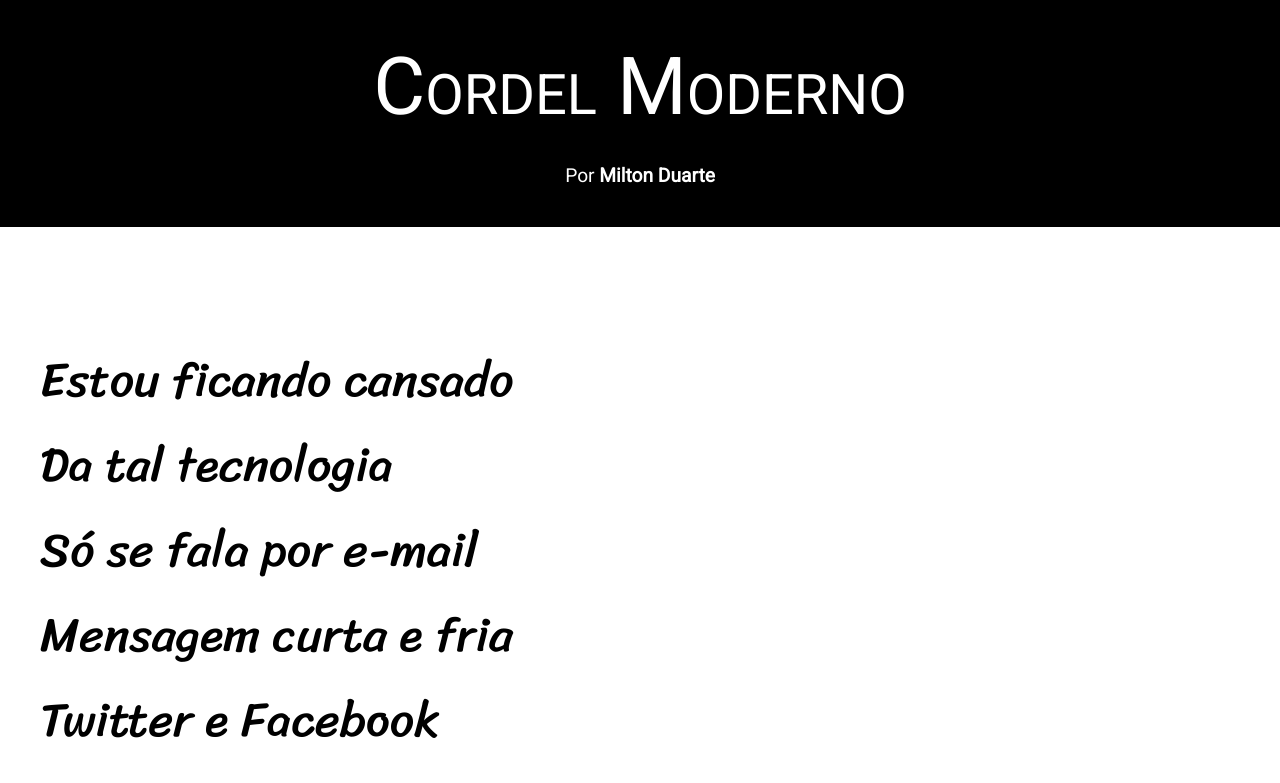
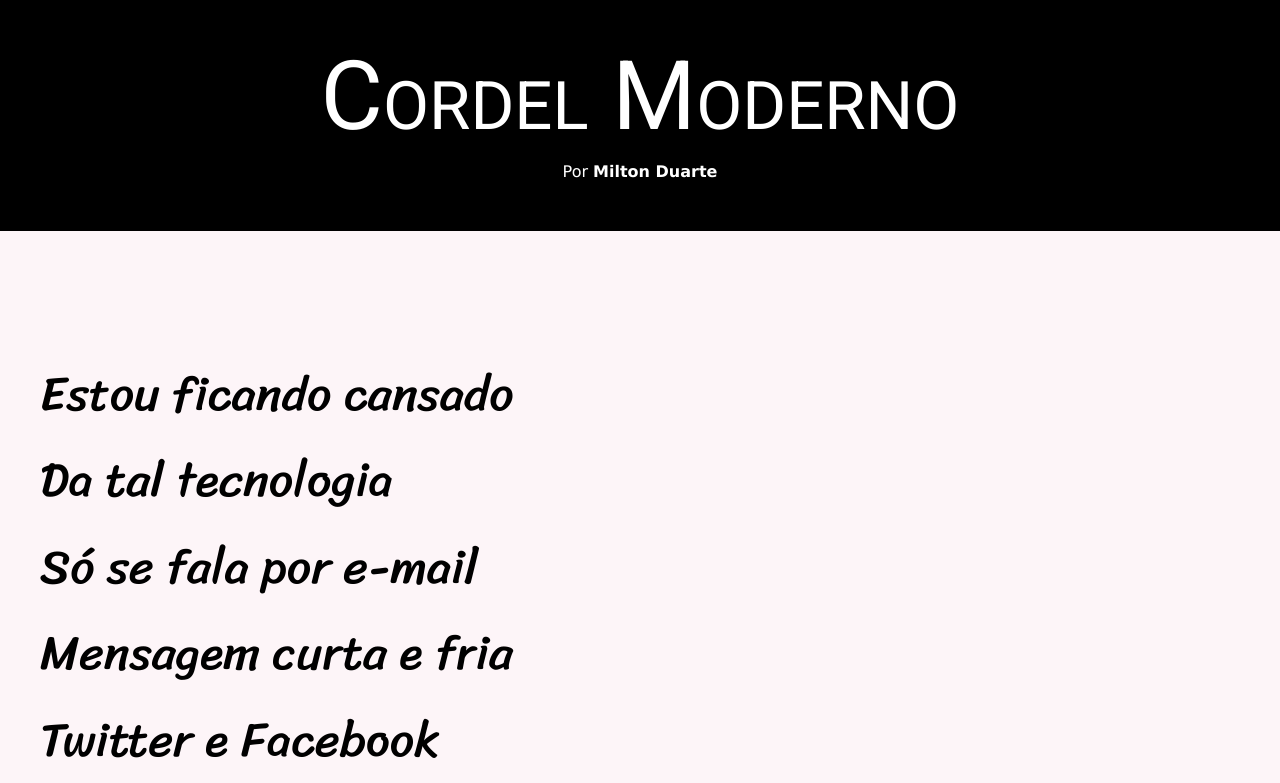
Before and after one commit to Andrelslp/Cordel_Moderno-Efeito_Paralax, a plain HTML site: page index.html in a window 1280 px wide. Shown: the top 783 px of the page. Drawn offline with Linux system fonts and the light colour scheme.

Commit message:
Finalizado

```diff
--- a/estilo/style.css
+++ b/estilo/style.css
@@ -5,6 +5,11 @@
 @import url('https://fonts.googleapis.com/css2?family=Roboto&display=swap');
 
 :root {
+    --cor_header: black;
+    --cor_principal: #fdf5f8;
+    --cor_div: #e3e3e6;
+    --cor_div_hover: #bfbfc0;
+    --cor_footer: #333333;
     --fonte_padrao: Verdana, Geneva, Tahoma, sans-serif;
     --fonte_extra: 'Roboto', sans-serif;;
     --fonte_cordel: 'Sriracha', cursive;;
@@ -22,7 +27,7 @@ body {
 }
 
 header {
-    background-color: black;
+    background-color: var(--cor_header);
     color: white;
     text-align: center;
 }
@@ -30,18 +35,20 @@ header {
 header > h1 {
     padding-top: 40px;
     font-variant: small-caps;
-    font-size: 5em;
+    font-size: 6em;
     font-weight: normal;
 }
 
 header > p {
-    padding: 30px 0px 40px 0px;
-    font-size: 1.2em;
+    padding: 10px 0px 50px 0px;
+    font-size: 1em;
+    font-family: var(--fonte_padrao);
 }
 
 header a {
     text-decoration: none;
     color: white;
+    font-weight: bolder;
 }
 
 header a:hover {
@@ -49,18 +56,19 @@ header a:hover {
 }
 
 main {
-    background-color: white;
+    background-color: var(--cor_principal);
 }
 
 section {
     font-family: var(--fonte_cordel);
+    font-size: 3em;
     padding-top: 10vh;
     padding-bottom: 10vh;
+    line-height: 1.8em;
 }
 
 section p {
-    padding: 30px 0px 30px 40px;
-    font-size: 3em;
+    padding: 40px 0px 40px 40px;
 }
 
 section.imagem {
@@ -80,6 +88,7 @@ section.imagem p {
 
 section#img01 {
     background-image: url(../imagens/background001.jpg);
+    position: right center;
 }
 
 section#img02 {
@@ -88,7 +97,7 @@ section#img02 {
 
 div {
     text-align: center;
-    background-color: lightblue;
+    background-color: var(--cor_div);
 }
 
 div h1 {
@@ -107,11 +116,11 @@ div > p > a > img {
 }
 
 div img:hover {
-    background-color: lightgrey;
+    background-color: var(--cor_div_hover);
 }
 
 footer {
-    background-color: black;
+    background-color: var(--cor_footer);
     color: white;
     text-align: center;
     padding: 10px;
--- a/index.html
+++ b/index.html
@@ -5,13 +5,14 @@
     <meta http-equiv="X-UA-Compatible" content="IE=edge">
     <meta name="viewport" content="width=device-width, initial-scale=1.0">
     <link rel="stylesheet" href="estilo/style.css">
+    <link rel="shortcut icon" href="imagens/favicon.png" type="image/x-icon">
     <title>Cordel Moderno</title>
 </head>
 
 <body>
     <header>
         <h1>Cordel Moderno</h1>
-        <p>Por <a href="https://www.recantodasletras.com.br/poesias/3186743" target="_blank"><strong>Milton Duarte</strong></a></p>
+        <p>Por <a href="https://www.recantodasletras.com.br/poesias/3186743" target="_blank">Milton Duarte</a></p>
     </header>
     <main>
         <section class="normal">
@@ -97,7 +98,7 @@
         </div>
     </main>
     <footer>
-        <p>Site criado por <strong>André Luis de Souza Lopes</strong></p>
+        <p>Site criado por André Luis de Souza Lopes</p>
     </footer>
 </body>
 </html>
```
Also changed, not shown: imagens/favicon.png (added).
